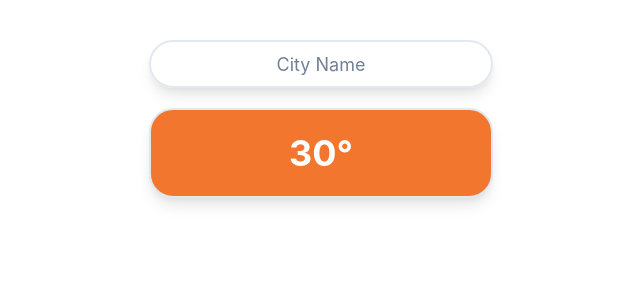
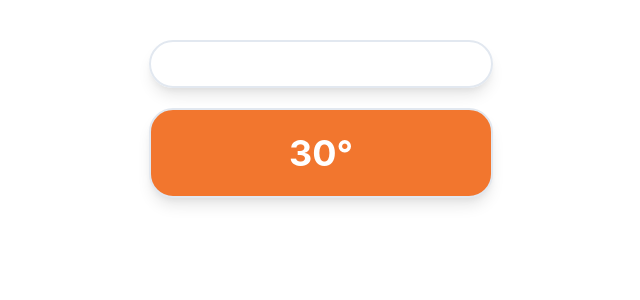
Before and after one commit to Piotrek00/Weather-Widget, a React (Create React App) app: page / in a window 1280 px wide. Shown: the top 300 px of the page, without its empty margins (329-969 px from the left). Built offline with nearby package versions, Linux system fonts and the light colour scheme.

Commit message:
Weather app day 2

```diff
--- a/package.json
+++ b/package.json
@@ -7,6 +7,7 @@
     "@testing-library/jest-dom": "^5.16.5",
     "@testing-library/react": "^13.4.0",
     "@testing-library/user-event": "^13.5.0",
+    "axios": "^1.3.3",
     "react": "^18.2.0",
     "react-dom": "^18.2.0",
     "react-scripts": "^5.0.1",
--- a/src/App.js
+++ b/src/App.js
@@ -1,14 +1,63 @@
+import "./App.css";
+// import WeatherBox from "./components/WeatherBox";
+// import LocationInput from "./components/LocationInput";
 import { useState } from "react";
-import "./App.css";
-import LocationInput from "./components/LocationInput";
-import WeatherBox from "./components/WeatherBox";
+import axios from "axios";
+import { Input, Box, Text } from "@chakra-ui/react";
 
 function App() {
+  const [data, setData] = useState({});
+  const [location, setLocation] = useState(" ");
+
+  const url = `http://api.openweathermap.org/geo/1.0/direct?q=${location}&limit=${1}&appid=a584f3ad71cf0eba751f6f5c24a5161d
+
+  `;
+
+  const searchLocation = (event) => {
+    if (event.key === "Enter")
+      axios.get(url).then((response) => {
+        setData(response.data);
+        console.log(response.data);
+      });
+  };
+
   return (
-    <div className="App">
-      <LocationInput />
-      <WeatherBox />
-    </div>
+    <>
+      <div className="App">
+        <Input
+          value={location}
+          onChange={(event) => setLocation(event.target.value)}
+          onKeyDown={searchLocation}
+          variant="outline"
+          size="lg"
+          placeholder="City Name"
+          borderRadius="3xl"
+          borderWidth="2px"
+          margin="10px"
+          textAlign="center"
+          boxShadow="lg"
+        ></Input>
+
+        <Box
+          bg="#F2762E"
+          w="100%"
+          p={4}
+          color="white"
+          borderRadius="3xl"
+          borderWidth="2px"
+          margin="10px"
+          display="flex"
+          flexDirection="column"
+          boxShadow="lg"
+        >
+          <Text fontSize="4xl" as="b">
+            30&deg;
+          </Text>
+          <Text fontSize="lg">{location}</Text>
+          <Text fontSize="lg">{data.lat}</Text>
+        </Box>
+      </div>
+    </>
   );
 }
 
--- a/src/components/LocationInput.js
+++ b/src/components/LocationInput.js
@@ -1,32 +1,23 @@
-import { Input } from "@chakra-ui/react";
-import { useState } from "react";
+// import { Input } from "@chakra-ui/react";
 
-function LocationInput() {
-  const [location, setLocation] = useState("");
+// function LocationInput({ location, setLocation }) {
+//   return (
+//     <>
+//       <Input
+//         value={location}
+//         onChange={(event) => setLocation(event.target.value)}
+//         variant="outline"
+//         size="lg"
+//         placeholder="City Name"
+//         borderRadius="3xl"
+//         borderWidth="2px"
+//         margin="10px"
+//         textAlign="center"
+//         boxShadow="lg"
+//       ></Input>
+//       {/* <div>{location}</div> */}
+//     </>
+//   );
+// }
 
-  function handleLocation(event) {
-    setLocation(event.target.value);
-  }
-
-  console.log(handleLocation);
-
-  return (
-    <>
-      <Input
-        value={location}
-        onChange={handleLocation}
-        variant="outline"
-        size="lg"
-        placeholder="City Name"
-        borderRadius="3xl"
-        borderWidth="2px"
-        margin="10px"
-        textAlign="center"
-        boxShadow="lg"
-      ></Input>
-      <div>{location}</div>
-    </>
-  );
-}
-
-export default LocationInput;
+// export default LocationInput;
--- a/src/components/WeatherBox.js
+++ b/src/components/WeatherBox.js
@@ -1,27 +1,29 @@
-import { Box, Text } from "@chakra-ui/react";
+// import { Box, Text } from "@chakra-ui/react";
 
-function WeatherBox({ location }) {
-  return (
-    <div>
-      <Box
-        bg="#F2762E"
-        w="100%"
-        p={4}
-        color="white"
-        borderRadius="3xl"
-        borderWidth="2px"
-        margin="10px"
-        display="flex"
-        flexDirection="column"
-        boxShadow="lg"
-      >
-        <Text fontSize="4xl" as="b">
-          30&deg;
-        </Text>
-        <Text fontSize="lg">{location}</Text>
-      </Box>
-    </div>
-  );
-}
+// function WeatherBox({ location }) {
+//   return (
+//     <>
+//       <div>
+//         <Box
+//           bg="#F2762E"
+//           w="100%"
+//           p={4}
+//           color="white"
+//           borderRadius="3xl"
+//           borderWidth="2px"
+//           margin="10px"
+//           display="flex"
+//           flexDirection="column"
+//           boxShadow="lg"
+//         >
+//           <Text fontSize="4xl" as="b">
+//             30&deg;
+//           </Text>
+//           <Text fontSize="lg">{location}</Text>
+//         </Box>
+//       </div>
+//     </>
+//   );
+// }
 
-export default WeatherBox;
+// export default WeatherBox;
```
Also changed, not shown: 1 other file (tests, documents, lock files or other folders).
